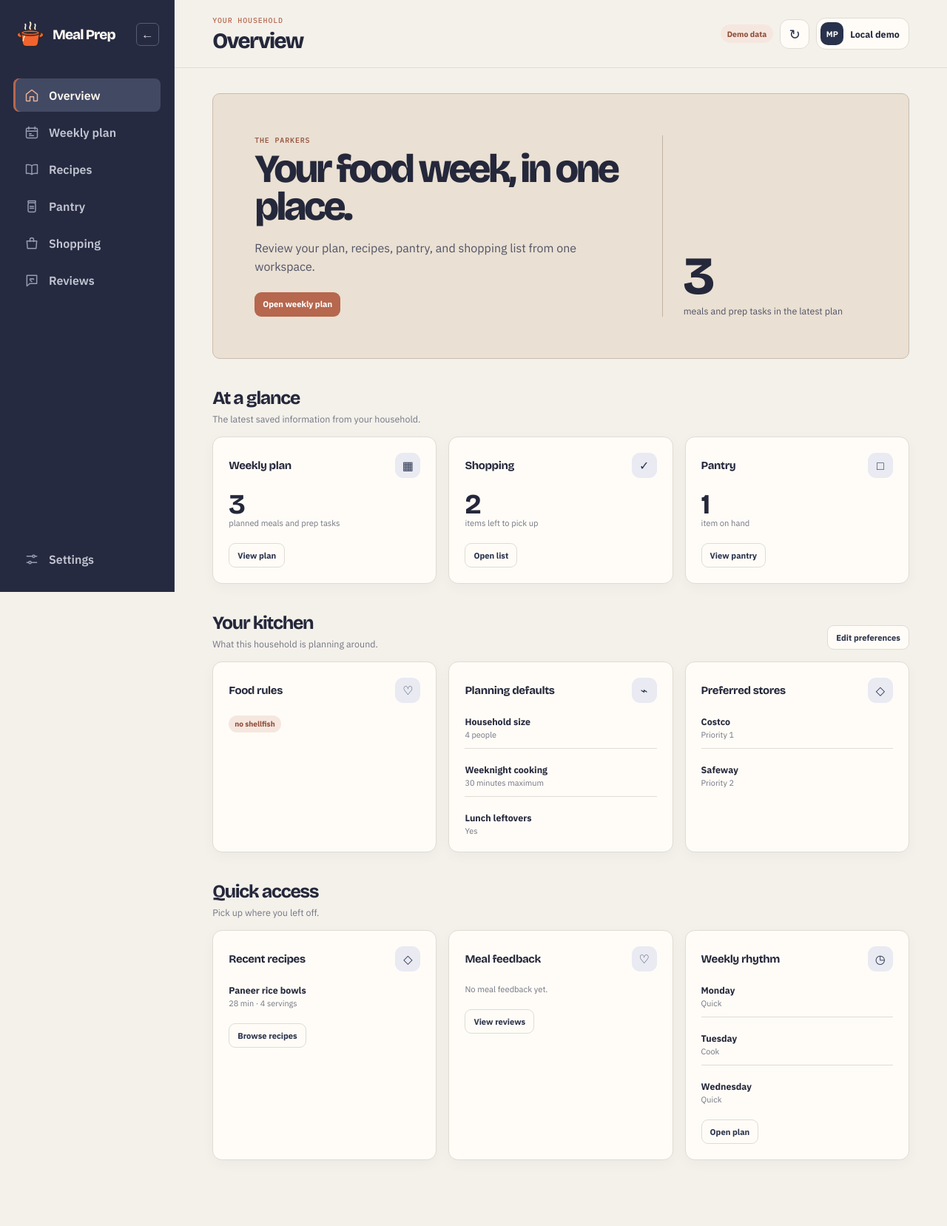
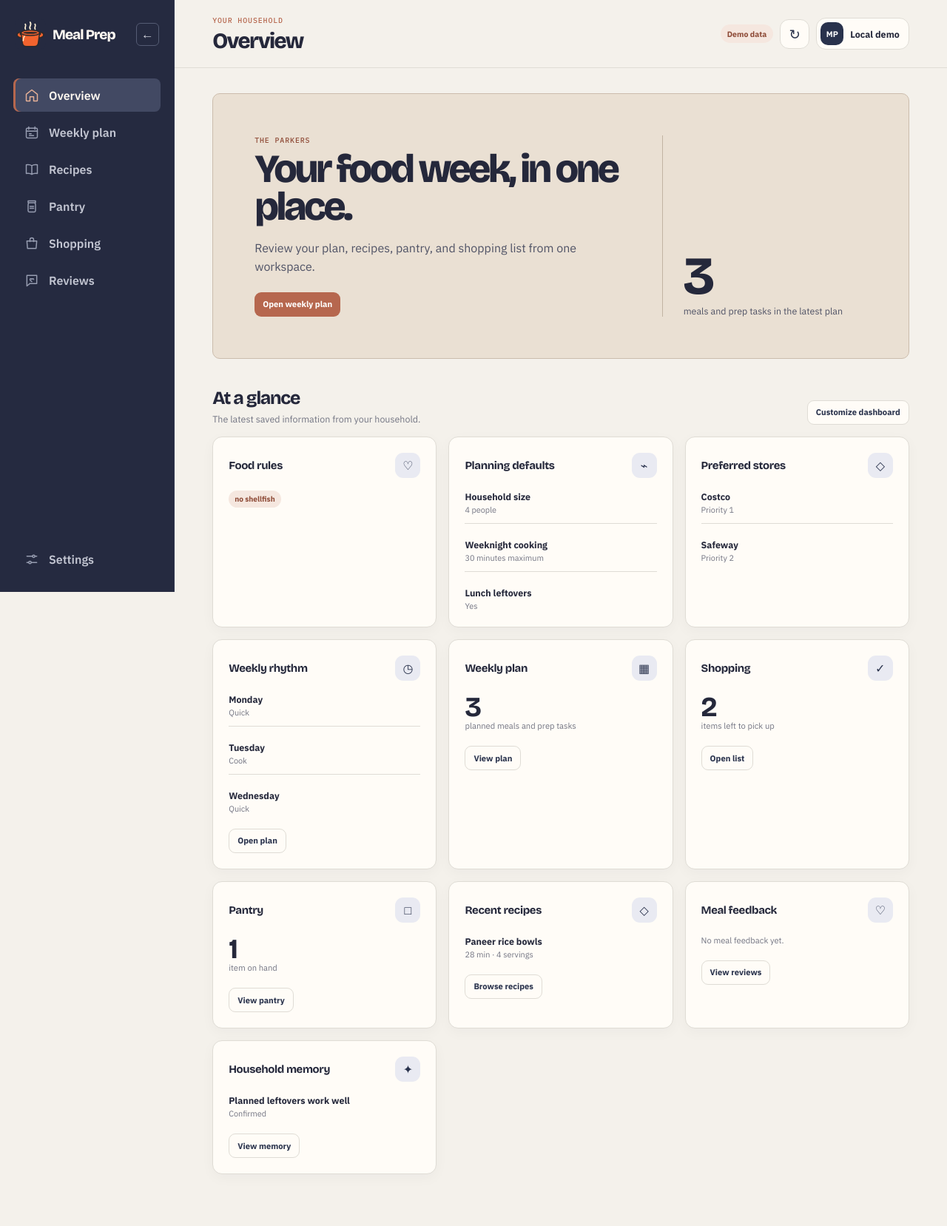
Before and after one commit to bhadrip/meal-prep, a FastAPI app: page /app in a window 1280 px wide. Shown: the whole page at 74% size. Before the commit the page ends 1568 px from the top, so only its background shows below. Run offline with FastAPI, Linux system fonts and the light colour scheme; parts of the project's set-up code (start-up, migrations or seed data) failed here and were passed over; some libraries are stand-ins or nearby versions.

Commit message:
Fix dashboard settings and speed up home loading

```diff
--- a/backend/app/application/services.py
+++ b/backend/app/application/services.py
@@ -40,7 +40,7 @@ class MealPrepRepository(Protocol):
     async def list_households(self) -> dict[str, Any]: ...
     async def switch_household(self, household_id: str) -> dict[str, Any]: ...
     async def create_household(self, name: str) -> dict[str, Any]: ...
-    async def update_household_preferences(self, patch: dict[str, Any]) -> dict[str, Any]: ...
+    async def update_household_preferences(self, patch: dict[str, Any], context: dict[str, Any] | None = None) -> dict[str, Any]: ...
     async def search_recipes(self, query: str = "", limit: int = 10) -> list[dict[str, Any]]: ...
     async def get_recipe(self, recipe_id: str) -> dict[str, Any] | None: ...
     async def save_recipe(self, recipe: dict[str, Any]) -> dict[str, Any]: ...
@@ -192,7 +192,7 @@ class HouseholdService:
 
         layout = {"cardOrder": order, "hiddenCards": hidden}
         updated = await self.repository.update_household_preferences(
-            {"planningPreferences": {**preferences, "dashboard": layout}}
+            {"planningPreferences": {**preferences, "dashboard": layout}}, context=household
         )
         return {
             **layout,
--- a/backend/app/static/app.css
+++ b/backend/app/static/app.css
@@ -82,6 +82,7 @@ h1, h2, h3 { color: var(--ink); }
 .button.danger { background: #fbe8e5; color: #a23c30; }
 .button.small { min-height: 33px; padding: 0 11px; font-size: .7rem; }
 .card-grid { display: grid; grid-template-columns: repeat(3,minmax(0,1fr)); gap: 16px; }
+.dashboard-grid > [data-dashboard-card] > .card { height: 100%; }
 .card { min-width: 0; padding: 21px; border: 1px solid var(--line); border-radius: 13px; background: var(--paper); box-shadow: 0 5px 18px rgba(39,37,46,.035); }
 .card.clickable { transition: transform .18s ease, box-shadow .18s ease; }
 .card.clickable:hover { transform: translateY(-2px); box-shadow: var(--shadow); }
--- a/backend/app/static/app.html
+++ b/backend/app/static/app.html
@@ -7,9 +7,9 @@
     <title>Meal Prep</title>
     <link rel="icon" type="image/svg+xml" href="/static/meal-prep-icon.svg" />
     <link rel="stylesheet" href="/static/typography.css?v=1" />
-    <link rel="stylesheet" href="/static/app.css?v=12" />
+    <link rel="stylesheet" href="/static/app.css?v=13" />
     <script src="/static/vendor/supabase.js" defer></script>
-    <script src="/static/app.js?v=14" defer></script>
+    <script src="/static/app.js?v=15" defer></script>
   </head>
   <body>
     <svg class="icon-sprite" xmlns="http://www.w3.org/2000/svg" aria-hidden="true">
--- a/backend/app/static/app.js
+++ b/backend/app/static/app.js
@@ -125,21 +125,17 @@ async function loadRecipe(id) {
 }
 
 async function refresh(message) {
+  const data = await api('/api/app/bootstrap');
+  state.pendingInvites = arr(data.pendingInvites);
+  if (data.needsInvitationReview) {
+    location.replace('/invite');
+    return;
+  }
+  state.snapshot = data.snapshot;
   if (state.client) {
-    const pending = await api('/api/invitations/mine');
-    state.pendingInvites = arr(pending.invitations);
-    if (!pending.hasHousehold && state.pendingInvites.length) {
-      location.replace('/invite');
-      return;
-    }
-  }
-  const snapshot = await api('/api/app/snapshot');
-  state.snapshot = snapshot;
-  if (state.client) {
-    const [access, memberships] = await Promise.all([api('/api/household/access'), api('/api/households')]);
-    state.access = access;
-    state.households = arr(memberships.households);
-    state.activeHouseholdId = memberships.activeHouseholdId;
+    state.access = data.access;
+    state.households = arr(data.memberships?.households);
+    state.activeHouseholdId = data.memberships?.activeHouseholdId || null;
     householdPicker.hidden = false;
     householdSelect.innerHTML = state.households.map((item) => `<option value="${esc(item.id)}">${esc(item.name)} · ${esc(label(item.role))}</option>`).join('');
     householdSelect.value = state.activeHouseholdId || '';
@@ -180,6 +176,13 @@ function action(text, action, data = '', css = 'ghost') {
   return `<button class="button ${css} small" data-action="${esc(action)}" data-id="${esc(data)}">${esc(text)}</button>`;
 }
 
+function dashboardLayout() {
+  const saved = household().planningPreferences?.dashboard || {};
+  const order = [...new Set(arr(saved.cardOrder).filter((id) => CARD_IDS.includes(id)))];
+  CARD_IDS.forEach((id) => { if (!order.includes(id)) order.push(id); });
+  return { order, hidden: arr(saved.hiddenCards).filter((id) => CARD_IDS.includes(id)) };
+}
+
 function renderOverview() {
   const h = household();
   const prefs = h.planningPreferences || {};
@@ -188,27 +191,27 @@ function renderOverview() {
   const plan = section('mealPlan');
   const shopping = section('shoppingList');
   const pending = arr(shopping?.items).filter((item) => !item.purchased).length;
+  const memories = arr(section('memories'));
   const incomplete = h.onboardingComplete === false;
   const displayName = h.householdName && h.householdName !== 'My household' ? h.householdName : 'Your household';
   let html = `<section class="hero"><div class="hero-copy"><p class="eyebrow">${esc(incomplete ? 'Getting started' : displayName)}</p><h2>${incomplete ? 'Set up your kitchen.' : 'Your food week, in one place.'}</h2><p>${incomplete ? 'Add your household’s food rules and weekly preferences to get started.' : 'Review your plan, recipes, pantry, and shopping list from one workspace.'}</p><div style="margin-top:22px">${action(incomplete ? 'Set up household' : 'Open weekly plan', incomplete ? 'settings' : 'plan', '', 'secondary')}</div></div><div class="hero-stat"><strong>${esc(arr(plan?.entries).length)}</strong><span>meals and prep tasks in the latest plan</span></div></section>`;
   if (state.pendingInvites.length) html = `<div class="callout"><b>Household invitation waiting</b><p>You have an invitation to join ${esc(state.pendingInvites[0].householdName)}.</p>${action('Review invitation', 'review-invite')}</div>` + html;
-  html += `<div class="section-head"><div><h2>At a glance</h2><p>The latest saved information from your household.</p></div></div>`;
-  html += `<div class="card-grid">`;
-  html += card('Weekly plan', '▦', `<div class="metric">${arr(plan?.entries).length}</div><p class="muted tiny">planned meals and prep tasks</p>`, `<div style="margin-top:20px">${action('View plan', 'plan')}</div>`);
-  html += card('Shopping', '✓', `<div class="metric">${pending}</div><p class="muted tiny">items left to pick up</p>`, `<div style="margin-top:20px">${action('Open list', 'shopping')}</div>`);
-  html += card('Pantry', '□', `<div class="metric">${pantry.length}</div><p class="muted tiny">${pantry.length === 1 ? 'item' : 'items'} on hand</p>`, `<div style="margin-top:20px">${action('View pantry', 'pantry')}</div>`);
-  html += `</div>`;
-  html += `<div class="section-head"><div><h2>Your kitchen</h2><p>What this household is planning around.</p></div>${action('Edit preferences', 'settings')}</div>`;
-  html += `<div class="card-grid">`;
-  html += card('Food rules', '♡', h.dietaryRestrictions === null || h.dietaryRestrictions === undefined ? '<p class="muted tiny">No food rules recorded yet.</p>' : arr(h.dietaryRestrictions).length ? tags(h.dietaryRestrictions, 'orange') : '<p class="muted tiny">No dietary restrictions recorded.</p>');
-  html += card('Planning defaults', '⌁', `<div class="stack">${row('Household size', h.householdSize ? `${h.householdSize} people` : 'Not set')}${row('Weeknight cooking', prefs.weeknightMaxMinutes ? `${prefs.weeknightMaxMinutes} minutes maximum` : 'Not set')}${row('Lunch leftovers', prefs.leftoversForLunch === undefined ? 'Not set' : prefs.leftoversForLunch ? 'Yes' : 'No')}</div>`);
-  html += card('Preferred stores', '◇', arr(h.storePriority).length ? `<div class="stack">${arr(h.storePriority).sort((a, b) => a.priority - b.priority).map((store) => row(store.store, `Priority ${store.priority}`)).join('')}</div>` : '<p class="muted tiny">No stores recorded yet.</p>');
-  html += `</div>`;
-  html += `<div class="section-head"><div><h2>Quick access</h2><p>Pick up where you left off.</p></div></div><div class="card-grid">`;
-  html += card('Recent recipes', '◇', recipes.length ? `<div class="stack">${recipes.slice(0, 3).map((recipe) => row(recipe.title, `${recipe.total_minutes || '—'} min · ${recipe.servings || '—'} servings`)).join('')}</div>` : '<p class="muted tiny">No recipes saved yet.</p>', `<div style="margin-top:20px">${action('Browse recipes', 'recipes')}</div>`);
-  html += card('Meal feedback', '♡', sectionStatus('feedback') === 'unavailable' ? '<p class="muted tiny">Cooking notes are temporarily unavailable.</p>' : arr(section('feedback')).length ? `<div class="stack">${arr(section('feedback')).slice(0, 2).map((item) => row(item.occurrence?.title || 'Weekly note', item.note)).join('')}</div>` : '<p class="muted tiny">No meal feedback yet.</p>', `<div style="margin-top:20px">${action('View reviews', 'reviews')}</div>`);
-  html += card('Weekly rhythm', '◷', state.schedule ? `<div class="stack">${arr(state.schedule.days).slice(0, 3).map((day) => row(day.day, label(day.mode || 'Flexible'))).join('')}</div>` : '<p class="muted tiny">No weekly schedule saved.</p>', `<div style="margin-top:20px">${action('Open plan', 'plan')}</div>`);
-  html += `</div>`;
+  const cards = {
+    'food-rules': card('Food rules', '♡', h.dietaryRestrictions === null || h.dietaryRestrictions === undefined ? '<p class="muted tiny">No food rules recorded yet.</p>' : arr(h.dietaryRestrictions).length ? tags(h.dietaryRestrictions, 'orange') : '<p class="muted tiny">No dietary restrictions recorded.</p>'),
+    'planning-defaults': card('Planning defaults', '⌁', `<div class="stack">${row('Household size', h.householdSize ? `${h.householdSize} people` : 'Not set')}${row('Weeknight cooking', prefs.weeknightMaxMinutes ? `${prefs.weeknightMaxMinutes} minutes maximum` : 'Not set')}${row('Lunch leftovers', prefs.leftoversForLunch === undefined ? 'Not set' : prefs.leftoversForLunch ? 'Yes' : 'No')}</div>`),
+    stores: card('Preferred stores', '◇', arr(h.storePriority).length ? `<div class="stack">${arr(h.storePriority).sort((a, b) => a.priority - b.priority).map((store) => row(store.store, `Priority ${store.priority}`)).join('')}</div>` : '<p class="muted tiny">No stores recorded yet.</p>'),
+    schedule: card('Weekly rhythm', '◷', state.schedule ? `<div class="stack">${arr(state.schedule.days).slice(0, 3).map((day) => row(day.day, label(day.mode || 'Flexible'))).join('')}</div>` : '<p class="muted tiny">No weekly schedule saved.</p>', `<div style="margin-top:20px">${action('Open plan', 'plan')}</div>`),
+    'meal-plan': card('Weekly plan', '▦', `<div class="metric">${arr(plan?.entries).length}</div><p class="muted tiny">planned meals and prep tasks</p>`, `<div style="margin-top:20px">${action('View plan', 'plan')}</div>`),
+    'shopping-list': card('Shopping', '✓', `<div class="metric">${pending}</div><p class="muted tiny">items left to pick up</p>`, `<div style="margin-top:20px">${action('Open list', 'shopping')}</div>`),
+    pantry: card('Pantry', '□', `<div class="metric">${pantry.length}</div><p class="muted tiny">${pantry.length === 1 ? 'item' : 'items'} on hand</p>`, `<div style="margin-top:20px">${action('View pantry', 'pantry')}</div>`),
+    recipes: card('Recent recipes', '◇', recipes.length ? `<div class="stack">${recipes.slice(0, 3).map((recipe) => row(recipe.title, `${recipe.total_minutes || '—'} min · ${recipe.servings || '—'} servings`)).join('')}</div>` : '<p class="muted tiny">No recipes saved yet.</p>', `<div style="margin-top:20px">${action('Browse recipes', 'recipes')}</div>`),
+    feedback: card('Meal feedback', '♡', sectionStatus('feedback') === 'unavailable' ? '<p class="muted tiny">Cooking notes are temporarily unavailable.</p>' : arr(section('feedback')).length ? `<div class="stack">${arr(section('feedback')).slice(0, 2).map((item) => row(item.occurrence?.title || 'Weekly note', item.note)).join('')}</div>` : '<p class="muted tiny">No meal feedback yet.</p>', `<div style="margin-top:20px">${action('View reviews', 'reviews')}</div>`),
+    memories: card('Household memory', '✦', memories.length ? `<div class="stack">${memories.slice(0, 2).map((item) => row(item.content, label(item.status))).join('')}</div>` : '<p class="muted tiny">No saved memories yet.</p>', `<div style="margin-top:20px">${action('View memory', 'reviews')}</div>`),
+  };
+  const layout = dashboardLayout();
+  const visible = layout.order.filter((id) => !layout.hidden.includes(id));
+  html += `<div class="section-head"><div><h2>At a glance</h2><p>The latest saved information from your household.</p></div>${action('Customize dashboard', 'settings')}</div>`;
+  html += visible.length ? `<div class="card-grid dashboard-grid">${visible.map((id) => `<div data-dashboard-card="${id}">${cards[id]}</div>`).join('')}</div>` : empty('No dashboard cards shown', 'Open Settings to choose which cards to show.');
   return html;
 }
 
@@ -298,15 +301,12 @@ function renderSettings() {
   const h = household();
   const prefs = h.planningPreferences || {};
   const focus = arr(prefs.focusAreas);
-  const layout = prefs.dashboard || {};
-  const hidden = arr(layout.hiddenCards);
-  const order = [...new Set(arr(layout.cardOrder).filter((id) => CARD_IDS.includes(id)))];
-  CARD_IDS.forEach((id) => { if (!order.includes(id)) order.push(id); });
+  const { order, hidden } = dashboardLayout();
   const restrictions = h.dietaryRestrictions === null || h.dietaryRestrictions === undefined
     ? '' : arr(h.dietaryRestrictions).length ? h.dietaryRestrictions.join(', ') : 'none';
   const stores = arr(h.storePriority).sort((a, b) => a.priority - b.priority).map((item) => item.store).join(', ');
   const focusChoices = FOCUS.map((area) => `<label class="planning-choice"><input type="checkbox" name="focusAreas" value="${area}" ${focus.includes(area) ? 'checked' : ''} /><span>${esc(label(area))}</span></label>`).join('');
-  const cardRows = order.map((id, index) => `<div class="card-order-row"><label class="toggle-field"><span>${esc(CARD_NAMES[id])}</span><input type="checkbox" name="visibleCard" value="${id}" ${hidden.includes(id) ? '' : 'checked'} /></label><div class="card-order-buttons"><button class="icon-button" type="button" data-action="card-up" data-id="${id}" aria-label="Move ${esc(CARD_NAMES[id])} up" ${index === 0 ? 'disabled' : ''}>↑</button><button class="icon-button" type="button" data-action="card-down" data-id="${id}" aria-label="Move ${esc(CARD_NAMES[id])} down" ${index === order.length - 1 ? 'disabled' : ''}>↓</button></div></div>`).join('');
+  const cardRows = order.map((id, index) => `<div class="card-order-row" data-card-id="${id}"><label class="toggle-field"><span>${esc(CARD_NAMES[id])}</span><input type="checkbox" name="visibleCard" value="${id}" ${hidden.includes(id) ? '' : 'checked'} /></label><div class="card-order-buttons"><button class="icon-button" type="button" data-action="card-up" data-id="${id}" aria-label="Move ${esc(CARD_NAMES[id])} up" ${index === 0 ? 'disabled' : ''}>↑</button><button class="icon-button" type="button" data-action="card-down" data-id="${id}" aria-label="Move ${esc(CARD_NAMES[id])} down" ${index === order.length - 1 ? 'disabled' : ''}>↓</button></div></div>`).join('');
   const members = arr(state.access?.members);
   const invitations = arr(state.access?.invitations);
   const owner = state.access?.role === 'owner';
@@ -337,8 +337,8 @@ function renderSettings() {
       </form>
     </article>
     <article class="card"><div class="card-head"><h3>Dashboard cards</h3><span class="card-icon">▦</span></div>
-      <p class="muted tiny" style="margin-bottom:14px">Show, hide, and reorder cards in the MCP household dashboard.</p>
-      <form id="dashboard-form" class="stack">${cardRows}<button class="button ghost" type="submit">Save visible cards</button></form>
+      <p class="muted tiny" style="margin-bottom:14px">Choose the cards and order shown on Overview and in the chat dashboard.</p>
+      <form id="dashboard-form" class="stack">${cardRows}<button class="button ghost" type="submit">Save dashboard</button></form>
     </article>
   </div><div class="stack">
     ${householdsCard}
@@ -622,15 +622,19 @@ async function handleAction(actionName, id) {
   if (actionName === 'add-memory') return openEditor('memory');
   if (actionName === 'edit-memory') return openEditor('memory', arr(section('memories')).find((item) => item.id === id));
   if (actionName === 'card-up' || actionName === 'card-down') {
-    const saved = arr(household().planningPreferences?.dashboard?.cardOrder);
-    const order = [...new Set(saved.filter((cardId) => CARD_IDS.includes(cardId)))];
-    CARD_IDS.forEach((cardId) => { if (!order.includes(cardId)) order.push(cardId); });
-    const index = order.indexOf(id);
+    const form = content.querySelector('#dashboard-form');
+    const rows = [...form.querySelectorAll('[data-card-id]')];
+    const index = rows.findIndex((row) => row.dataset.cardId === id);
     const other = index + (actionName === 'card-up' ? -1 : 1);
-    if (index < 0 || other < 0 || other >= order.length) return;
-    [order[index], order[other]] = [order[other], order[index]];
-    await save('/api/dashboard-layout', 'PATCH', { cardOrder: order });
-    return refresh('Dashboard order saved.');
+    if (index < 0 || other < 0 || other >= rows.length) return;
+    if (actionName === 'card-up') rows[other].before(rows[index]);
+    else rows[other].after(rows[index]);
+    const updated = [...form.querySelectorAll('[data-card-id]')];
+    updated.forEach((row, position) => {
+      row.querySelector('[data-action="card-up"]').disabled = position === 0;
+      row.querySelector('[data-action="card-down"]').disabled = position === updated.length - 1;
+    });
+    return;
   }
   if (actionName === 'confirm-memory') {
     await save(`/api/memories/${encodeURIComponent(id)}`, 'PATCH', { action: 'confirm' });
@@ -652,7 +656,7 @@ document.addEventListener('click', async (event) => {
   button.disabled = true;
   try { await handleAction(button.dataset.action, button.dataset.id); }
   catch (error) { showToast(error.message || 'Something went wrong.'); }
-  finally { button.disabled = false; }
+  finally { if (button.dataset.action !== 'card-up' && button.dataset.action !== 'card-down') button.disabled = false; }
 });
 
 content.addEventListener('change', async (event) => {
@@ -722,9 +726,16 @@ content.addEventListener('submit', async (event) => {
       if (!stores.length) throw new Error('Enter at least one preferred store.');
       const prefs = household().planningPreferences || {};
       await save('/api/household', 'PATCH', { householdSize: Number(data.get('householdSize')), dietaryRestrictions: /^(none|no restrictions)$/i.test(restrictionText) ? [] : restrictionText.split(',').map((item) => item.trim()).filter(Boolean), storePriority: stores.map((store, index) => ({ store, priority: index + 1 })), planningPreferences: { ...prefs, weeknightMaxMinutes: Number(data.get('weeknightMaxMinutes')), leftoversForLunch: data.has('leftoversForLunch'), focusAreas: data.getAll('focusAreas') }, completeOnboarding: true });
-    } else {
+    } else if (event.target.id === 'dashboard-form') {
       const visible = data.getAll('visibleCard');
-      await save('/api/dashboard-layout', 'PATCH', { hiddenCards: CARD_IDS.filter((id) => !visible.includes(id)) });
+      const cardOrder = [...event.target.querySelectorAll('[data-card-id]')].map((row) => row.dataset.cardId);
+      const result = await save('/api/dashboard-layout', 'PATCH', {
+        cardOrder, hiddenCards: CARD_IDS.filter((id) => !visible.includes(id)),
+      });
+      state.snapshot.household = result.household;
+      render();
+      showToast('Dashboard saved.');
+      return;
     }
     await refresh('Settings saved.');
   } catch (error) { showToast(error.message); }
```
Also changed, not shown: backend/app/infrastructure/repositories.py (+26 -7 lines), backend/app/transports/http.py (+25 -0 lines), backend/tests/test_db.py (+54 -2 lines), backend/tests/test_web.py (+37 -1 lines), docs/test-coverage.md (+2 -2 lines), ui-tests/website.spec.js (+21 -2 lines).
